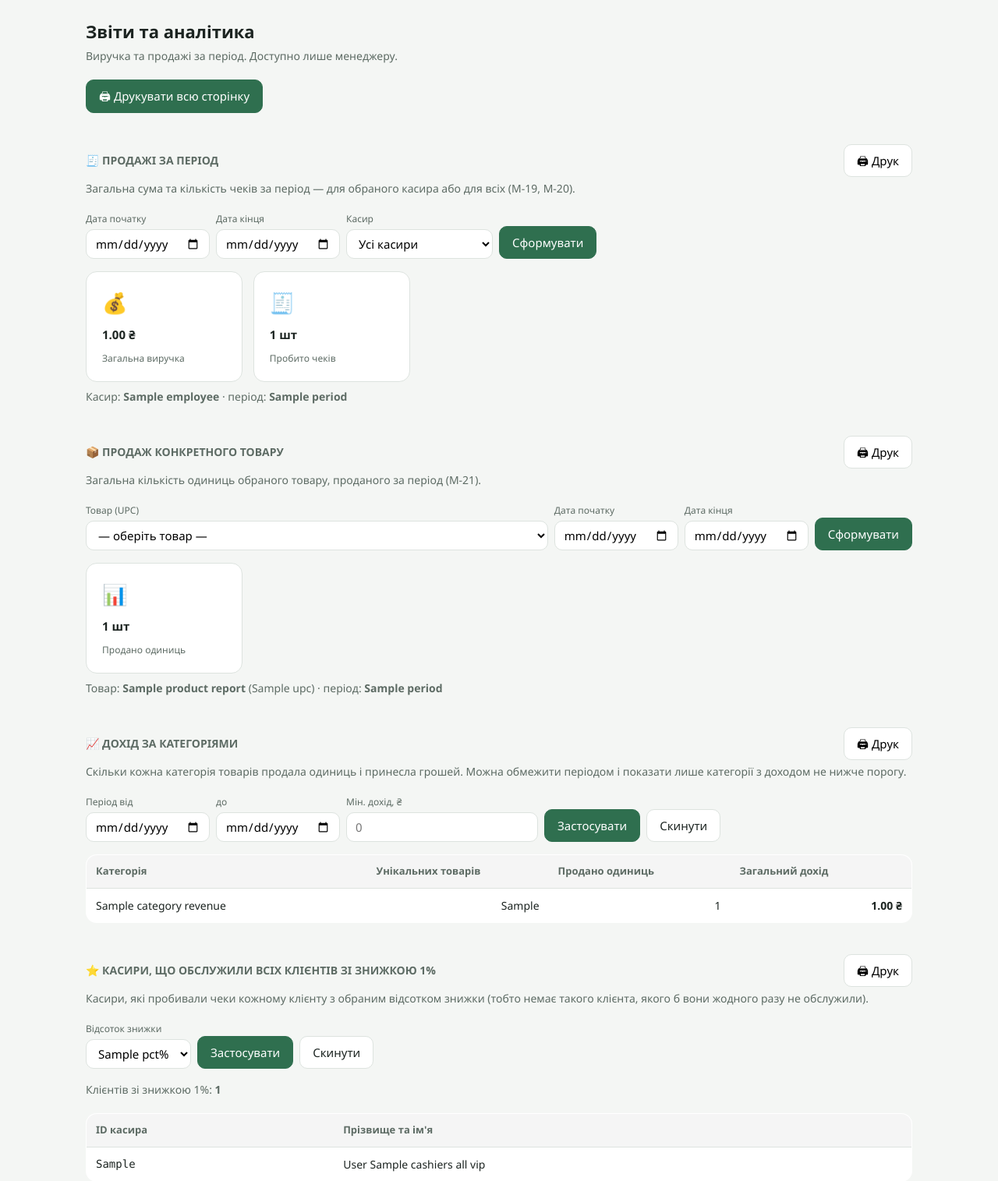
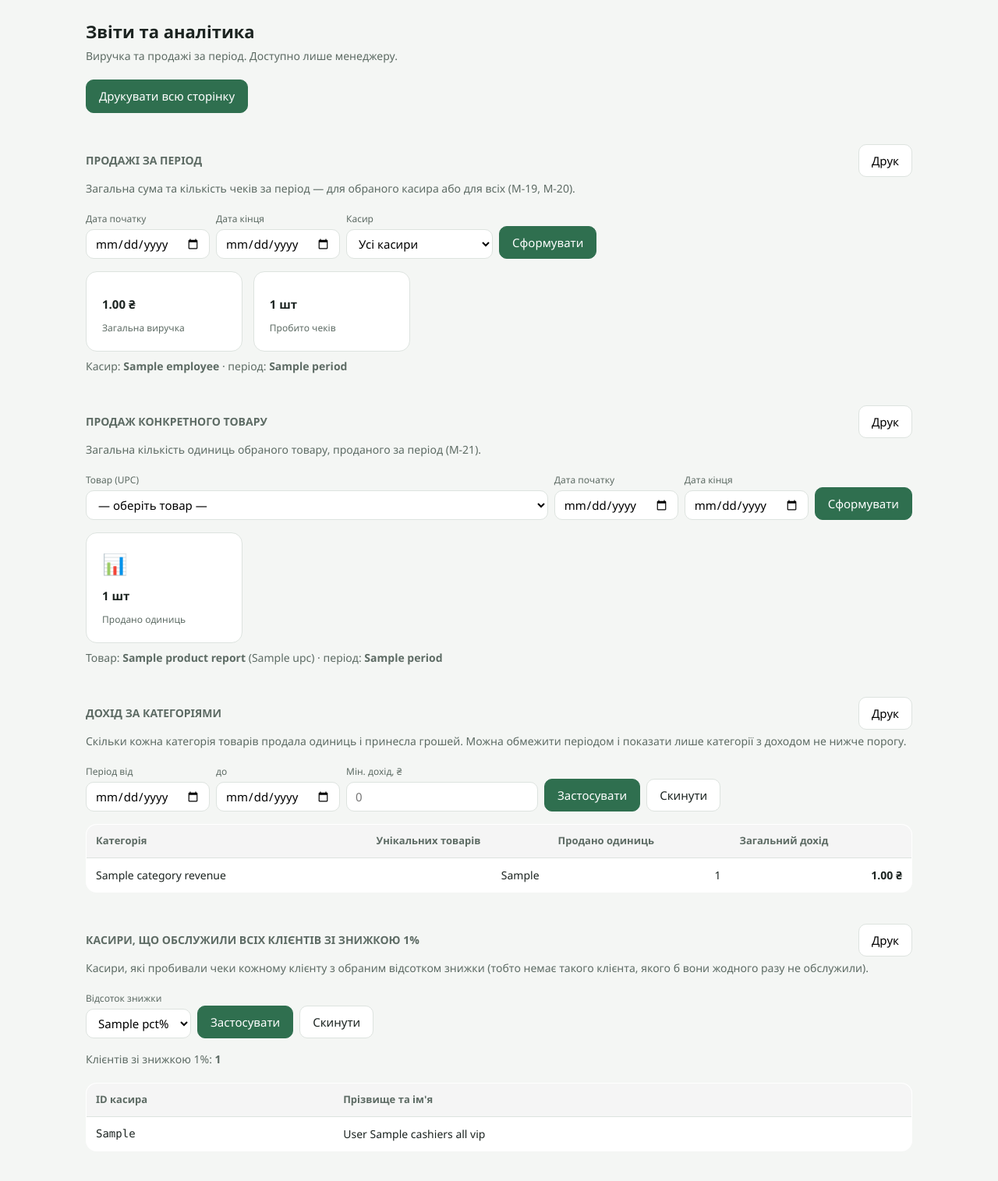
Before and after one commit to magicteamwinx/AIS_Supermarket_2025-2026, a FastAPI app: template templates/reports.html in a window 1280 px wide. Shown: the top 1515 px of the page at 78% size. After the commit the page ends 1464 px from the top, so only its background shows below. Run offline with FastAPI, Linux system fonts and the light colour scheme; the template is opened without the code that fills it: most values are stand-ins (such as "Sample title", 1, 10 or a date in 2020).

Commit message:
Правки Звіт та Аналітика

```diff
--- a/templates/reports.html
+++ b/templates/reports.html
@@ -42,7 +42,7 @@
   </div>
 
   <div class="report-toolbar">
-    <button type="button" class="btn primary" onclick="printAll()">🖨 Друкувати всю сторінку</button>
+    <button type="button" class="btn primary" onclick="printAll()"> Друкувати всю сторінку</button>
   </div>
 
   {% if err %}<div class="flash flash-err">{{ err }}</div>{% endif %}
@@ -50,8 +50,8 @@
   {# ═════════════ Звіт із продажів за період (М-19 / М-20) ═════════════ #}
   <section class="report-section" id="sec-sales">
   <div class="sec-head">
-    <h3 style="color: var(--muted); font-size: 14px; text-transform: uppercase;">🧾 Продажі за період</h3>
-    <button type="button" class="btn no-print" onclick="printSection('sales')">🖨 Друк</button>
+    <h3 style="color: var(--muted); font-size: 14px; text-transform: uppercase;"> Продажі за період</h3>
+    <button type="button" class="btn no-print" onclick="printSection('sales')"> Друк</button>
   </div>
   <p class="page-sub" style="margin-top:4px;">
     Загальна сума та кількість чеків за період — для обраного касира або для всіх (М-19, М-20).
@@ -84,12 +84,12 @@
   {% if sales_report %}
   <div class="tiles" style="margin-top:16px;">
     <div class="tile">
-      <div class="ico">💰</div>
+      <div class="ico"></div>
       <div class="label">{{ '%.2f'|format(sales_report.total_revenue) }} ₴</div>
       <div style="font-size: 12px; color: var(--muted);">Загальна виручка</div>
     </div>
     <div class="tile">
-      <div class="ico">🧾</div>
+      <div class="ico"></div>
       <div class="label">{{ sales_report.total_checks }} шт</div>
       <div style="font-size: 12px; color: var(--muted);">Пробито чеків</div>
     </div>
@@ -103,8 +103,8 @@
   {# ═════════════ Продаж конкретного товару (М-21) ═════════════ #}
   <section class="report-section" id="sec-product">
   <div class="sec-head">
-    <h3 style="color: var(--muted); font-size: 14px; text-transform: uppercase;">📦 Продаж конкретного товару</h3>
-    <button type="button" class="btn no-print" onclick="printSection('product')">🖨 Друк</button>
+    <h3 style="color: var(--muted); font-size: 14px; text-transform: uppercase;"> Продаж конкретного товару</h3>
+    <button type="button" class="btn no-print" onclick="printSection('product')"> Друк</button>
   </div>
   <p class="page-sub" style="margin-top:4px;">
     Загальна кількість одиниць обраного товару, проданого за період (М-21).
@@ -152,8 +152,8 @@
   {# ═════════════ Аналітика: дохід за категоріями (групування, параметрична) ═════════════ #}
   <section class="report-section" id="sec-cat">
   <div class="sec-head">
-    <h3 style="color: var(--muted); font-size: 14px; text-transform: uppercase;">📈 Дохід за категоріями</h3>
-    <button type="button" class="btn no-print" onclick="printSection('cat')">🖨 Друк</button>
+    <h3 style="color: var(--muted); font-size: 14px; text-transform: uppercase;"> Дохід за категоріями</h3>
+    <button type="button" class="btn no-print" onclick="printSection('cat')"> Друк</button>
   </div>
   <p class="page-sub" style="margin-top:4px;">
     Скільки кожна категорія товарів продала одиниць і принесла грошей. Можна обмежити періодом
@@ -208,8 +208,8 @@
   {# ═══ Аналітика: касири, що обслужили всіх клієнтів зі знижкою X% (подвійне заперечення) ═══ #}
   <section class="report-section" id="sec-vip">
   <div class="sec-head">
-    <h3 style="color: var(--muted); font-size: 14px; text-transform: uppercase;">⭐ Касири, що обслужили всіх клієнтів зі знижкою {{ f.vip_percent }}%</h3>
-    <button type="button" class="btn no-print" onclick="printSection('vip')">🖨 Друк</button>
+    <h3 style="color: var(--muted); font-size: 14px; text-transform: uppercase;"> Касири, що обслужили всіх клієнтів зі знижкою {{ f.vip_percent }}%</h3>
+    <button type="button" class="btn no-print" onclick="printSection('vip')"> Друк</button>
   </div>
   <p class="page-sub" style="margin-top:4px;">
     Касири, які пробивали чеки кожному клієнту з обраним відсотком знижки
--- a/ui_routes.py
+++ b/ui_routes.py
@@ -449,10 +449,7 @@ def ui_reports(
             cat_err = "Дата «від» не може бути пізнішою за дату «до» — період не застосовано"
 
     # (1) Касири, які обслужили ВСІХ клієнтів зі знижкою vip_pct% — ПАРАМЕТРИЧНИЙ.
-    #     Подвійне заперечення: немає такого клієнта, якого цей касир жодного разу не обслужив.
-    #     Багатотабличний (3 таблиці): Employee, Customer_Card, Check_AIS.
-    #     Якщо клієнтів цієї категорії немає — внутрішня умова виконалась би «порожньо»
-    #     (вакуумна істина повернула б усіх касирів), тож явно показуємо порожній результат.
+
     cursor.execute("SELECT COUNT(*) AS n FROM Customer_Card WHERE percent = ?", (vip_pct,))
     vip_count = cursor.fetchone()["n"]
     if vip_count == 0:
```
